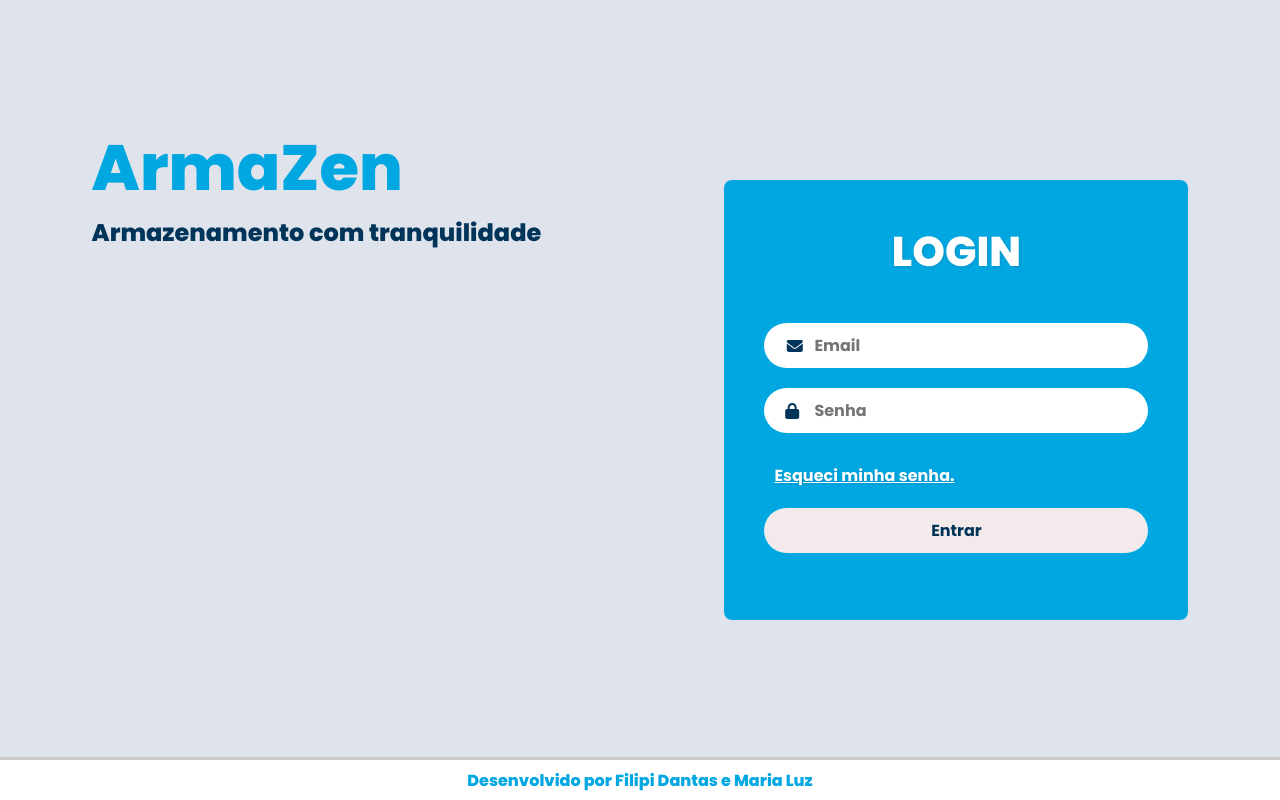
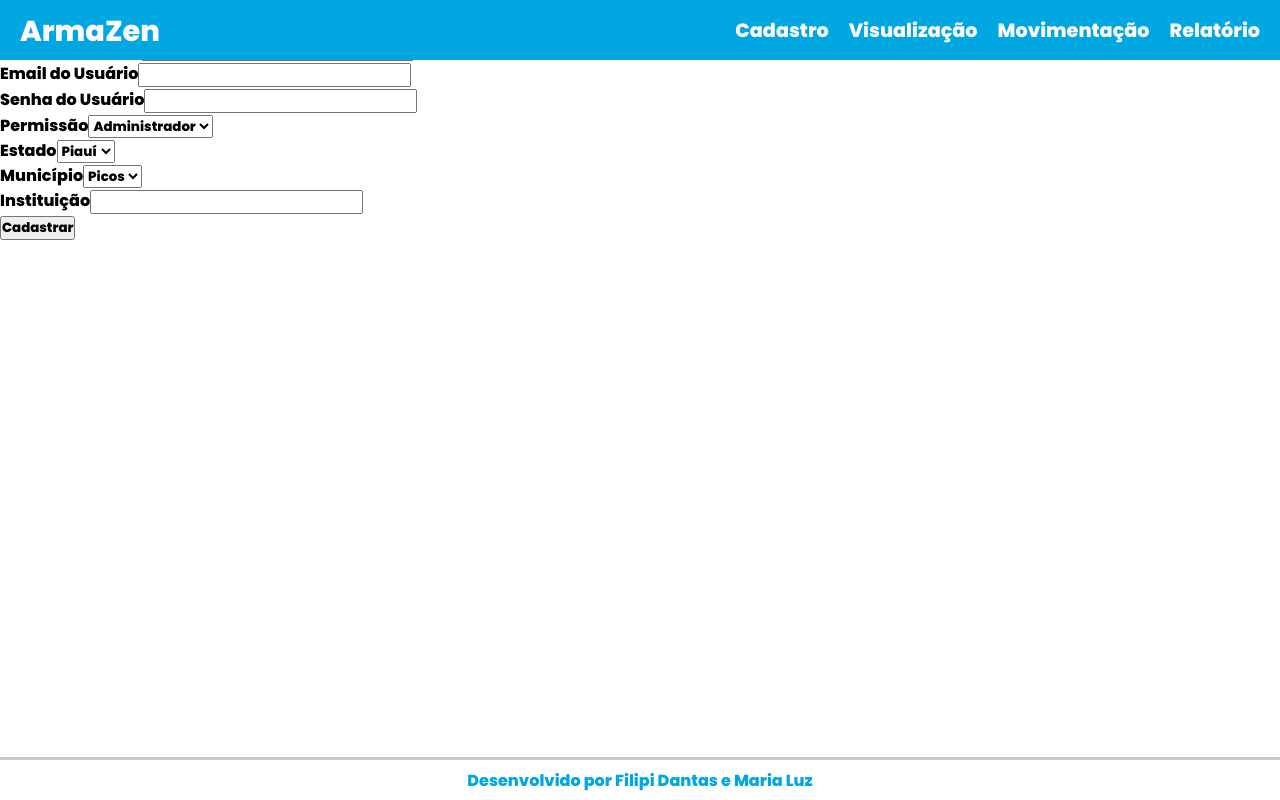
Before and after one commit to Filipi0/armaZen, a Next.js app: page / in a window 1280 px wide. Built offline with nearby package versions, Linux system fonts and the light colour scheme.

Commit message:
html da tela de cadastro de usuarios

```diff
--- a/src/pages/_app.jsx
+++ b/src/pages/_app.jsx
@@ -2,8 +2,9 @@ import "@/styles/globals.css";
 import Login from "./login.jsx";
 import Menu from './index.jsx';
 import CadastroItens from './cadastroItens.jsx';
+import CadastroUsuarios from './cadastro-usuarios.jsx';
 
 
 export default function App({ Component, pageProps }) {
-    return <Login />;
+    return <CadastroUsuarios />;
 }
--- /dev/null
+++ b/src/pages/cadastro-usuarios.jsx
@@ -0,0 +1,72 @@
+"use client";
+import React from 'react';
+import Header from './components/header.jsx';
+import Footer from './components/footer.jsx';
+import styles from '../styles/cadastro-usuarios.module.css';
+
+function CadastroUsuarios() {
+  return (
+    <div>
+      <Header />
+      <div>
+        <h2 className={styles.h2}>Cadastro de Usuários</h2>
+        <main className={styles.container}>
+          <section className={styles.formSection}>
+            <div className={styles.formRow}>
+              <div className={styles.formGroup}>
+                <label htmlFor="nome">Nome do Usuário</label>
+                <input type="text" id="nome" name="nome" className={styles.nameItem} />
+              </div>
+            </div>
+            <div className={styles.formRow}>
+              <div className={styles.formGroup}>
+                <label htmlFor="email">Email do Usuário</label>
+                <input type="email" id="email" name="email" />
+              </div>
+            </div>
+            <div className={styles.formRow}>
+              <div className={`${styles.formGroup} ${styles.senhaPermissaoEstado}`}>
+                <label htmlFor="senha">Senha do Usuário</label>
+                <input type="password" id="senha" name="senha" />
+              </div>
+              <div className={`${styles.formGroup} ${styles.senhaPermissaoEstado}`}>
+                <label htmlFor="permissao">Permissão</label>
+                <select id="permissao" name="permissao" className={styles.select}>
+                  <option value="administrador">Administrador</option>
+                  <option value="usuario">Usuário</option>
+                </select>
+              </div>
+              <div className={`${styles.formGroup} ${styles.senhaPermissaoEstado}`}>
+                <label htmlFor="estado">Estado</label>
+                <select id="estado" name="estado" className={styles.select}>
+                  <option value="Piauí">Piauí</option>
+                  {/* outros estados */}
+                </select>
+              </div>
+            </div>
+
+            <div className={styles.formRow}>
+              <div className={styles.formGroup}>
+                <label htmlFor="municipio">Município</label>
+                <select id="municipio" name="municipio" className={styles.select}>
+                  <option value="Picos">Picos</option>
+                  {/*outros municípios */}
+                </select>
+              </div>
+              <div className={styles.formGroup}>
+                <label htmlFor="instituicao">Instituição</label>
+                <input type="text" id="instituicao" name="instituicao" />
+              </div>
+            </div>
+            <div className={styles.formRow2}>
+              <button type="submit" className={styles.btn}>Cadastrar</button>
+            </div>
+          </section>
+        </main>
+      </div>
+      <Footer />
+    </div>
+  );
+}
+
+export default CadastroUsuarios;
--- a/src/styles/cadastroItens.module.css
+++ b/src/styles/cadastroItens.module.css
@@ -26,10 +26,10 @@
 .h2 {
     color: #003459;
     font-family: 'Poppins-Medium', sans-serif;
-    font-size: 2.5rem; /* Defina um tamanho de fonte adequado */
+    font-size: 2.5rem;
     line-height: 1.5;
     margin: 0;
-    margin-top: 90px; /* Adicione margem superior para afastar do header */
+    margin-top: 90px;
     text-align: center;
     margin-right: 40%;
 }
@@ -39,7 +39,7 @@
     display: flex;
     justify-content: center;
     align-items: center;
-    height: auto; /* Ajuste a altura para evitar overflow */
+    height: auto;
     padding: 20px;
     margin-top: 0px;
 }
```
Also changed, not shown: src/styles/cadastro-usuarios.module.css (added).
